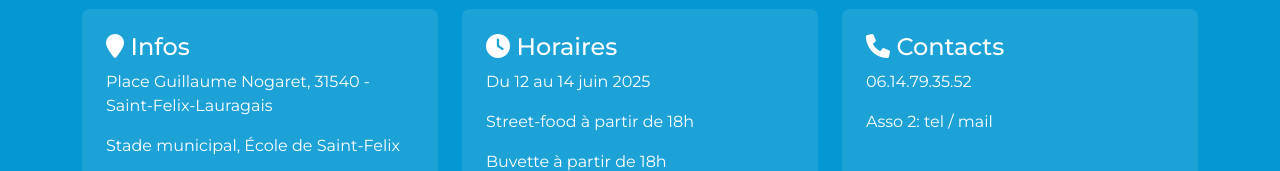
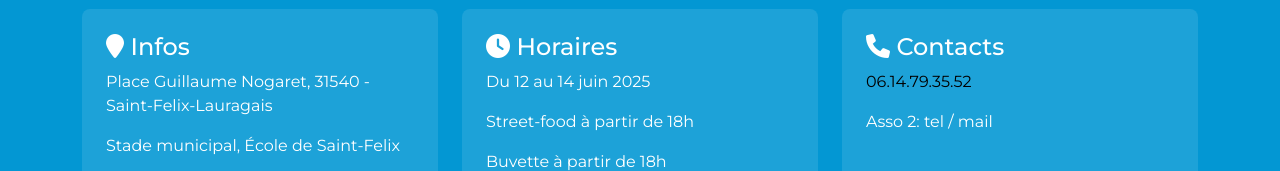
Before and after one commit to Numazer/ProjetConcerts, a website: page index.html in a window 1280 px wide. Shown: the part 4457-4628 px from the top of the page. Drawn offline with nearby package versions, Linux system fonts and the light colour scheme.

Commit message:
numero en noir

```diff
--- a/index.html
+++ b/index.html
@@ -338,7 +338,7 @@
             <div class="col-md-4 mb-4">
                 <div class="info-card p-4 rounded-3">
                     <h4><i class="fas fa-phone"></i> Contacts</h4>
-                    <p>06.14.79.35.52</p>
+                    <p style="color: black; text-decoration: none;">06.14.79.35.52</p>
                     <p>Asso 2: tel / mail</p>
                 </div>
             </div>
```
